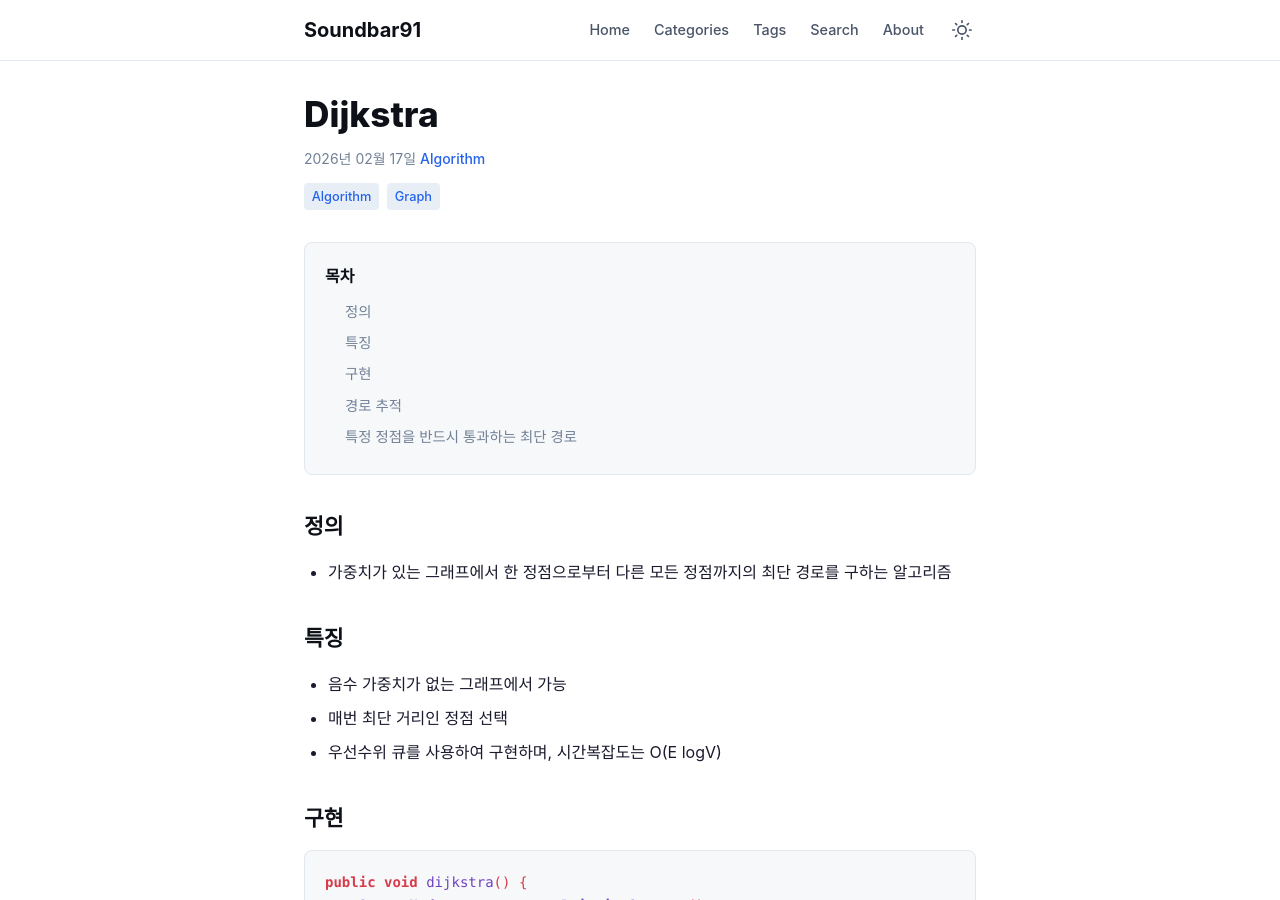
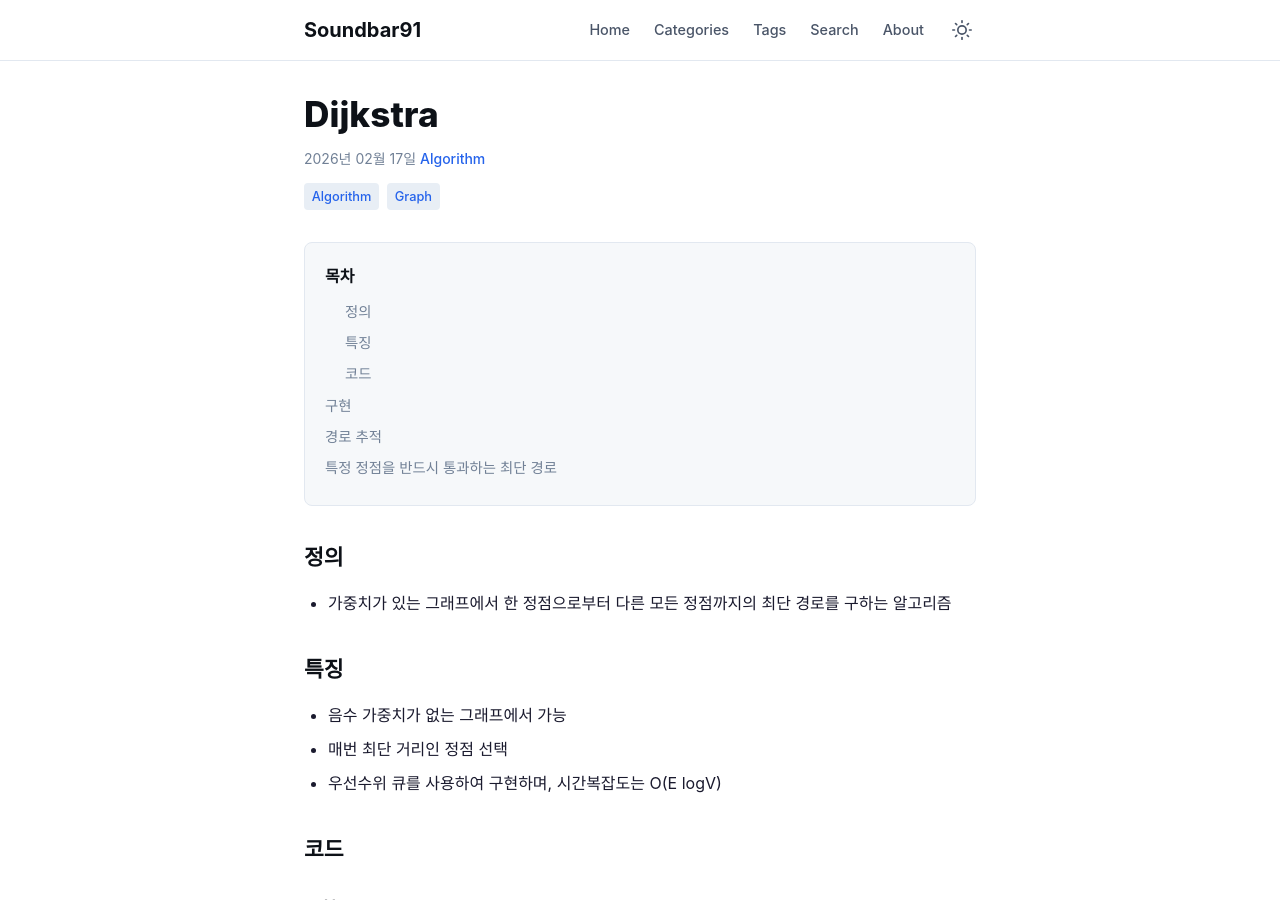
Before and after one commit to Soundbar91/Soundbar91.github.io, a Jekyll site: the page built from _posts/2026-02-17-dijkstra.md, in a window 1280 px wide and 900 px high. Built offline with Jekyll 4.4.1, drawn with Linux system fonts in a browser that asks for light colours.

Commit message:
docs: 다익스트라 알고리즘 포스팅 수정

```diff
--- a/_posts/2026-02-17-dijkstra.md
+++ b/_posts/2026-02-17-dijkstra.md
@@ -15,8 +15,8 @@
 - 매번 최단 거리인 정점 선택
 - 우선수위 큐를 사용하여 구현하며, 시간복잡도는 O(E logV)
 
-### 구현
-
+### 코드
+#### 구현
 ~~~java
 public void dijkstra() {
     Queue<Node> queue = new PriorityQueue<>();
@@ -55,7 +55,7 @@
 }
 ~~~
 
-### 경로 추적
+#### 경로 추적
 
 ~~~java
 public void dijkstra() {
@@ -97,7 +97,7 @@
 }
 ~~~
 
-### 특정 정점을 반드시 통과하는 최단 경로
+#### 특정 정점을 반드시 통과하는 최단 경로
 
 ~~~java
 public void solve() {
```
